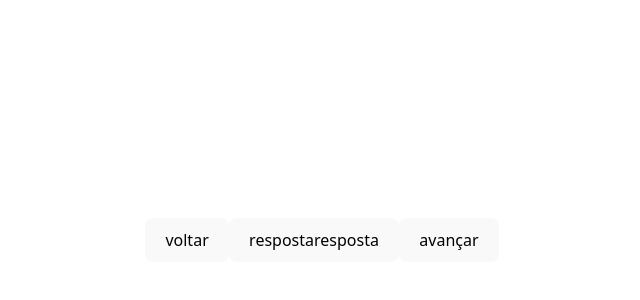
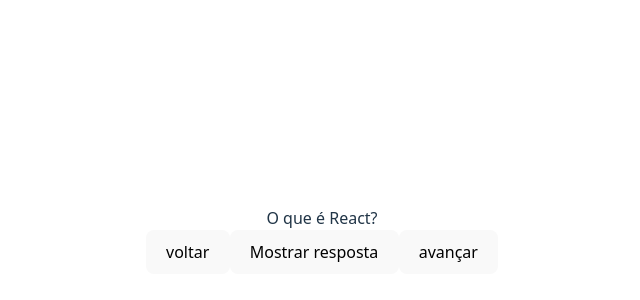
Before and after one commit to karaath/FlashCards_Project, a React (Vite) app: page / in a window 1280 px wide. Shown: the part 160-460 px from the top of the page, without its empty margins (318-958 px from the left). Built offline with nearby package versions, Linux system fonts and the light colour scheme.

Commit message:
funcionamento ok

```diff
--- a/src/Card/index.jsx
+++ b/src/Card/index.jsx
@@ -1,5 +1,5 @@
 export function Card(props){
     return <div>
-        {props.texto}
+        {props.text}
     </div>
 }
--- a/src/Navbar/index.jsx
+++ b/src/Navbar/index.jsx
@@ -1,12 +1,12 @@
 export function Navbar(props){
     function goToPrevious(){
         if(props.currentIndex === 0) return
-        props.setCurrentIndex(props.CurrentIndex - 1)
+        props.setCurrentIndex(props.currentIndex - 1)
     }
 
     function goToNext(){
         if(props.currentIndex === props.lastIndex) return
-        props.setCurrentIndex(props.CurrentIndex + 1)
+        props.setCurrentIndex(props.currentIndex + 1)
     }
 
     function flipCard(){
@@ -15,7 +15,7 @@
 
     return <div>
         <button onClick={goToPrevious}>voltar</button>
-        <button onClick={flipCard}>resposta{props.answerIsVisible ? 'pergunta' : 'resposta'}</button>
+        <button onClick={flipCard}>Mostrar {props.answerIsVisible ? 'pergunta' : 'resposta'}</button>
         <button onClick={goToNext}>avançar</button>
     </div>
 }
```
